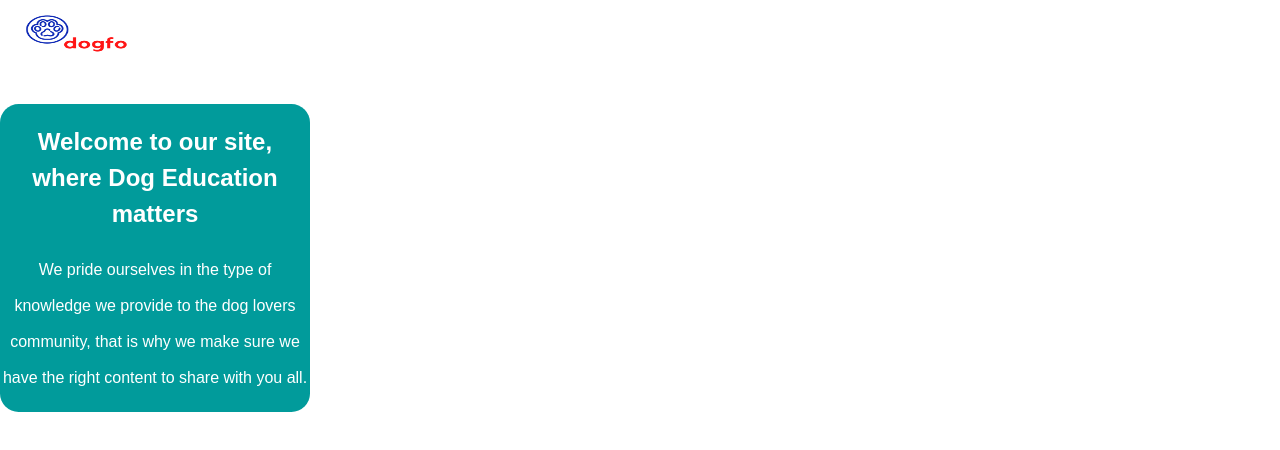
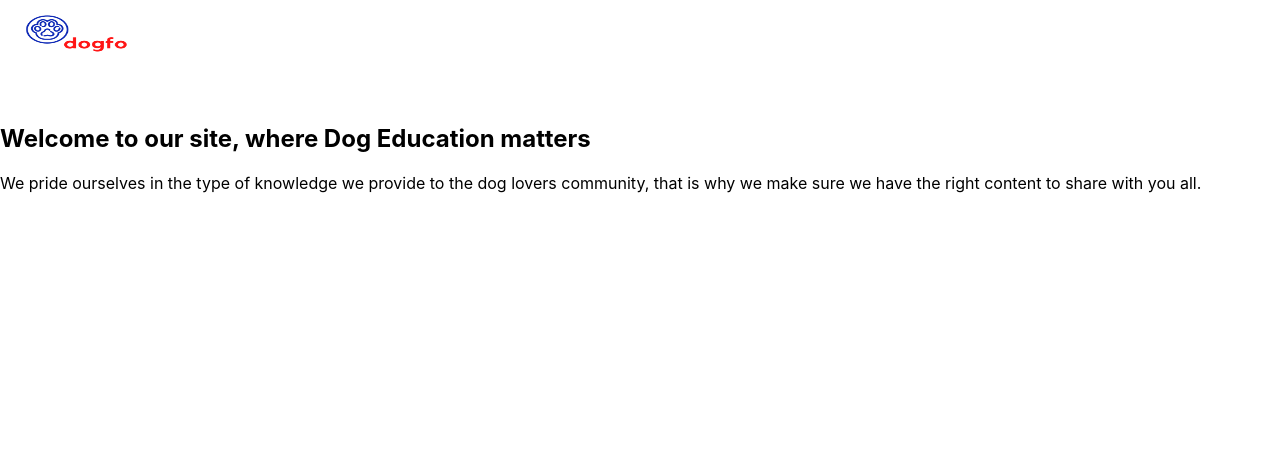
Before and after one commit to jorgevz/dogwebsite, a React (Create React App) app: page / in a window 1280 px wide. Shown: the top 450 px of the page. Built offline with nearby package versions, Linux system fonts and the light colour scheme.

Commit message:
switching from class to id

```diff
--- a/src/App.css
+++ b/src/App.css
@@ -1,4 +1,4 @@
-.first-article{
+#first-article{
 font-family: Arial, Helvetica, sans-serif;
 background-color: rgb(1, 155, 155);
 text-align: center;
--- a/src/component/Home.js
+++ b/src/component/Home.js
@@ -9,7 +9,8 @@ return(
 <img src={logo} alt='dogfo-logo' width='150px' height='100px'/>
 </section>
 
-<article>
+<section>
+
 <div className='first-article'>
 <h1>Welcome to our site, where Dog Education matters</h1>
 <p>We pride ourselves in the type of knowledge we provide to the dog lovers community,
@@ -17,13 +18,8 @@ that is why we make sure we have the right content to share with you all. </p>
 </div>
 
 
-</article>
+</section>
 
-<section>
-
-<p></p>
-
-</section>
 
 </div>
 );
```
